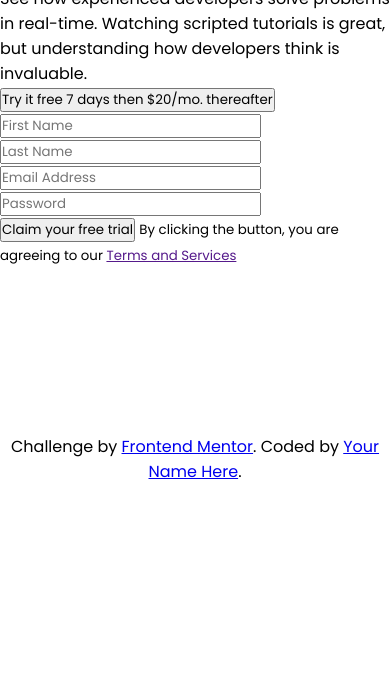
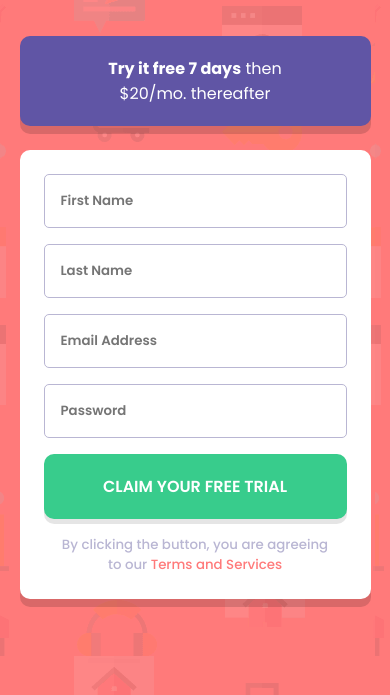
Before and after one commit to DeivissonLisboa/intro-component-with-signup-form, a plain HTML site: page index.html in a window 390 px wide. Shown: the part 344-1039 px from the top of the page. Before the commit the page ends 844 px from the top, so only its background shows below. Drawn offline with Linux system fonts and the light colour scheme.

Commit message:
Mobile Styling

```diff
--- a/index.html
+++ b/index.html
@@ -18,7 +18,7 @@
   </head>
   <body>
     <main>
-      <div>
+      <div class="container">
         <h1>Learn to code by watching others</h1>
         <p>
           See how experienced developers solve problems in real-time. Watching
@@ -27,9 +27,9 @@
         </p>
       </div>
 
-      <div>
-        <button class="button button-purple">
-          Try it free 7 days then $20/mo. thereafter
+      <div class="container">
+        <button class="button">
+          <b>Try it free 7 days</b> then $20/mo. thereafter
         </button>
         <form class="form" action="" method="post">
           <input
--- a/src/style.css
+++ b/src/style.css
@@ -2,7 +2,7 @@
 
 :root {
   --clr-primary-red: hsl(0, 100%, 74%);
-  --clr-primary-blue: hsl(154, 59%, 51%);
+  --clr-primary-green: hsl(154, 59%, 51%);
 
   --clr-accent-blue: hsl(248, 32%, 49%);
 
@@ -10,10 +10,10 @@
   --clr-neutral-gray-blue: hsl(246, 25%, 77%);
 
   --ff: "Poppins", sans-serif;
-  --fs-400: 400;
-  --fs-400: 500;
-  --fs-400: 600;
-  --fs-400: 700;
+  --fw-400: 400;
+  --fw-500: 500;
+  --fw-600: 600;
+  --fw-700: 700;
 }
 
 *,
@@ -22,15 +22,90 @@
   margin: 0;
   padding: 0;
   font-family: var(--ff);
+  /* border: 2px dotted red; */
 }
 
 body {
   min-height: 100vh;
   display: grid;
   place-items: center;
+  background-color: var(--clr-primary-red);
+  background-image: url("../images/bg-intro-mobile.png");
+}
+
+main {
+  min-height: 100vh;
+  width: 90%;
+  color: #fff;
+  text-align: center;
+  padding: 6rem 0;
+}
+
+.container:nth-child(1) {
+  margin-bottom: 5rem;
+}
+
+h1 {
+  line-height: 2.5rem;
+  margin-bottom: 1.5rem;
+}
+
+.button {
+  width: 100%;
+  font-size: 1rem;
+  padding: 1.25rem 5rem;
+  border: none;
+  border-radius: 10px;
+  color: #fff;
+  background-color: var(--clr-accent-blue);
+  box-shadow: 0 8px rgba(0, 0, 0, 0.15);
+  cursor: pointer;
+}
+
+.form {
+  display: flex;
+  flex-direction: column;
+  gap: 1rem;
+  margin-top: 1.5rem;
+  padding: 1.5rem;
+  border-radius: 10px;
+  background-color: #fff;
+  box-shadow: 0 8px rgba(0, 0, 0, 0.15);
+}
+
+.form--input {
+  width: auto;
+  padding: 1rem;
+  font-weight: var(--fw-600);
+  border: 1px solid var(--clr-neutral-gray-blue);
+  border-radius: 5px;
+}
+
+.form--input:focus {
+  outline: 1px solid var(--clr-accent-blue);
+}
+
+.form--button {
+  padding: 1.25rem 0;
+  text-transform: uppercase;
+  font-weight: var(--fw-600);
+  background-color: var(--clr-primary-green);
+  box-shadow: 0 5px rgba(0, 0, 0, 0.1);
+}
+
+.form small {
+  padding: 0 0.75rem;
+  font-weight: var(--fw-500);
+  color: var(--clr-neutral-gray-blue);
+}
+
+.form a {
+  text-decoration: none;
+  color: var(--clr-primary-red);
 }
 
 footer {
+  display: none;
   position: absolute;
   bottom: 1rem;
   text-align: center;
```
